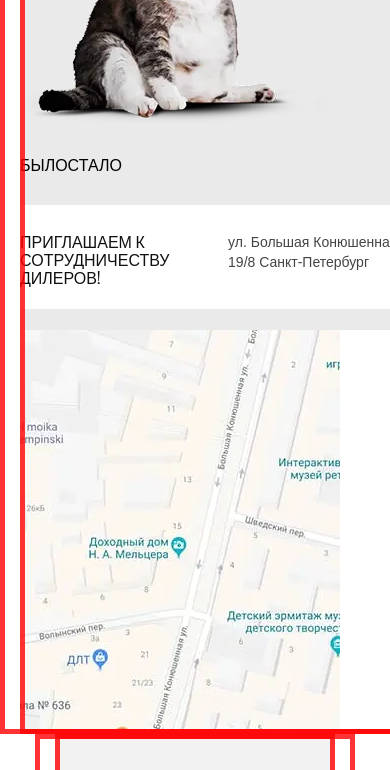
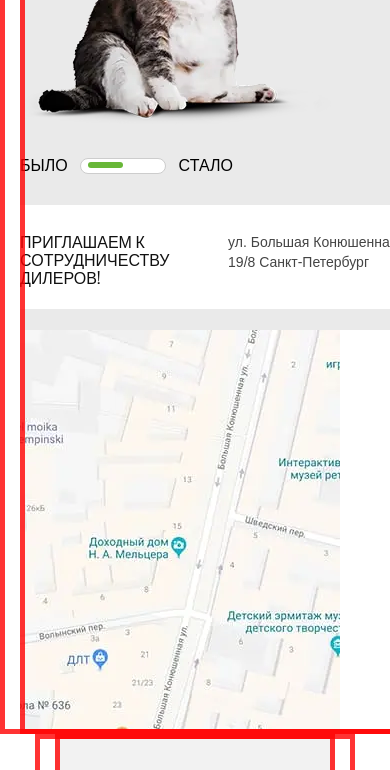
Before and after one commit to Serafima93/1247093-cat-energy-20, a website: page source/index.html in a window 390 px wide. Shown: the part 2400-3170 px from the top of the page. Drawn offline with nearby package versions, Linux system fonts and the light colour scheme; files that its build step writes are made by us from their sources.

Commit message:
Styles-3-a

```diff
--- a/source/index.html
+++ b/source/index.html
@@ -136,18 +136,11 @@
 
             <div class="toddler">
               <p class="comparison__time">было</p>
-              <form method="GET" action="https://echo.htmlacademy.ru">
-                <fieldset class="filter-item">
                   <div class="range-controls">
-                    <div class="scale">
+                    <div class="range-controls__scale">
                     </div>
-                    <div class="toggle toggle-min" tabindex="0" style="
-                                  top: 18%;
-                                  left: 50%;
-                                  "></div>
+                    <div class="range-controls__toggle" tabindex="0" ></div>
                   </div>
-                </fieldset>
-              </form>
               <p class="comparison__time">стало</p>
             </div>
         </section>
--- a/source/less/part.less
+++ b/source/less/part.less
@@ -635,49 +635,58 @@
   display: flex;
 }
 
-.filter-item {
-  margin: 0;
+.range-controls {
+  margin-top:30px;
+  margin-left:12px;
+  margin-right:13px;
   padding: 0;
   border: none;
-}
+  position: relative;
+  height: 14px;
 
-.range-controls {
   @media (min-width: @tablet-width) {
-    position: relative;
+    margin: 0;
     height: 41px;
     padding-top: 19px;
     border-radius: 5px;
   }
 }
 
+.range-controls__scale {
+  width: 84px;
+  height: 14px;
+  border: 1px solid @border-neutral;
+  background-color: @basic-white;
+  border-radius: 50px;
 
-.scale {
   @media (min-width: @tablet-width) {
+    border:none;
     height: 6px;
     background-color: @milk-color;
     width: 428px;
   }
 }
 
-.toggle {
+.range-controls__toggle {
+  position: absolute;
+  width: 35px;
+  height: 6px;
+  border-radius: 6px;
+  background-color: @bright-green;
+  padding: 0;
+  top: 27%;
+  left: 10%;
+
   @media (min-width: @tablet-width) {
-    position: absolute;
     top: 31px;
-    left: 0;
     width: 4px;
     height: 4px;
-    padding: 0;
     border: 8px solid @basic-white;
-    background-color: @bright-green;
     border-radius: 50%;
     cursor: pointer;
     box-shadow: 0 2px 2px 0 @basic-black;
-  }
-}
-
-.toggle-min {
-  @media (min-width: @tablet-width) {
-    left: 18px;
+    top: 18%;
+    left: 50%;
   }
 }
 
```
